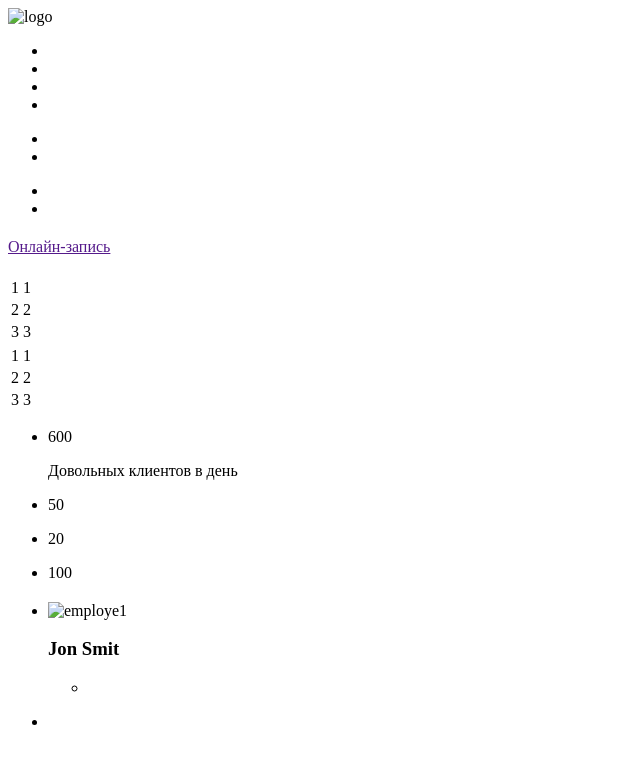
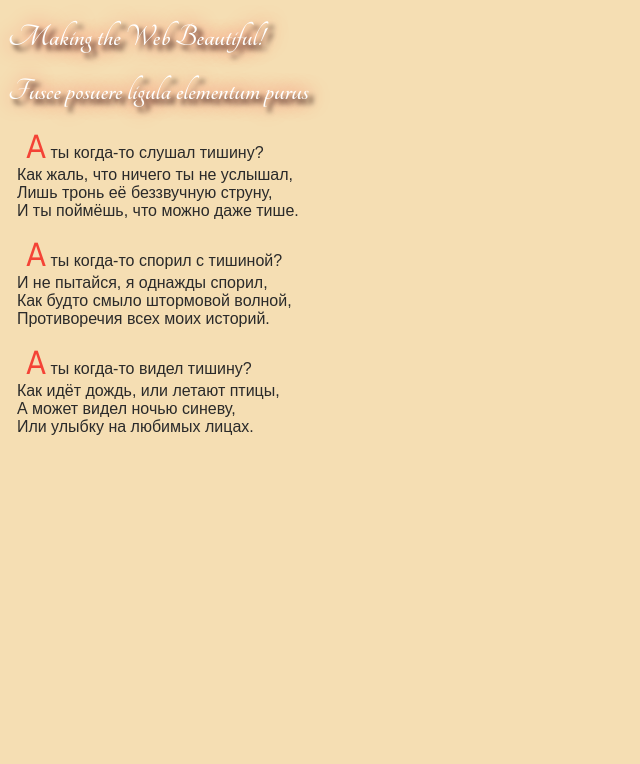
Before and after one commit to yvdanilenko/First, a plain HTML site: page index.html in a window 1280 px wide. Shown: the whole page, without its empty margins (0-640 px from the left). Drawn offline with Linux system fonts and the light colour scheme.

Commit message:
занятие 4

```diff
--- a/css/style.css
+++ b/css/style.css
@@ -1,4 +1,31 @@
-body{
-    background-color: brown;
-    color: #000;;
+body {
+  background-color: wheat;
+  color: #000;
 }
+
+.title {
+  color: #ffffff;
+  text-shadow: 2px 2px 4px #000000;
+}
+
+.title {
+  color: #ffffff;
+  text-shadow: 2px 2px 20px #ff0000, 5px 5px 5px #000000;
+}
+
+pre {
+  font-family: 'Arial', 'Helvetica', sans-serif;
+  color: #2a2a2a;
+  font-size: 16px;
+}
+
+pre::first-letter {
+  font-family: 'Tahoma', serif;
+  font-size: 32px;
+  color: #f44336;
+}
+
+pre::selection {
+  color: #ffffff;
+  background-color: #3f51b5;
+}
--- a/index.html
+++ b/index.html
@@ -5,140 +5,51 @@
     <meta http-equiv="X-UA-Compatible" content="IE=edge" />
     <meta name="viewport" content="width=device-width, initial-scale=1.0" />
     <title>first project</title>
+    <link rel="stylesheet" href="./css/style.css" />
+    <html>
+      <head>
+        <link
+          href="https://fonts.googleapis.com/css2?family=Tangerine:wght@700&display=swap"
+          rel="stylesheet"
+        />
+
+        <style>
+          .title {
+            font-family: 'Tangerine', cursive;
+          }
+        </style>
+      </head>
+      <body>
+        <h1 class="title">Making the Web Beautiful!</h1>
+      </body>
+    </html>
   </head>
 
   <body>
-    <!--header-->
-    <header>
-      <img src="" alt="logo" />
+    <h1 class="title">Fusce posuere ligula elementum purus</h1>
 
-      <nav>
-        <ul>
-          <li>
-            <a href="#" alt="оорпропрарпаппо"></a>
-          </li>
-          <li></li>
-          <li></li>
-          <li></li>
-        </ul>
+    <pre>
+  А ты когда-то слушал тишину?
+  Как жаль, что ничего ты не услышал,
+  Лишь тронь её беззвучную струну,
+  И ты поймёшь, что можно даже тише.
+</pre
+    >
 
-        <ul>
-          <li>
-            <a href="tel:+380971204323" alt="0971204323"></a>
-          </li>
-          <li>
-            <a href="#" alt="онлайн запись"></a>
-          </li>
-        </ul>
-      </nav>
-    </header>
-    <!-- main content img-->
-    <main>
-      <section>
-        <ul>
-          <li>
-            <img src="" alt="" />
-          </li>
-          <li>
-            <img src="" alt="" />
-          </li>
-        </ul>
-        <div>
-          <p></p>
-          <h2></h2>
-          <p></p>
-          <a href="">Онлайн-запись</a>
-        </div>
-      </section>
+    <pre>
+  А ты когда-то спорил с тишиной?
+  И не пытайся, я однажды спорил,
+  Как будто смыло штормовой волной,
+  Противоречия всех моих историй.
+</pre
+    >
 
-      <section>
-        <p></p>
-        <h2></h2>
-
-        <table>
-          <tr>
-            <td>1</td>
-            <td>1</td>
-          </tr>
-          <tr>
-            <td>2</td>
-            <td>2</td>
-          </tr>
-          <tr>
-            <td>3</td>
-            <td>3</td>
-          </tr>
-        </table>
-
-        <table>
-          <tr>
-            <td>1</td>
-            <td>1</td>
-          </tr>
-          <tr>
-            <td>2</td>
-            <td>2</td>
-          </tr>
-          <tr>
-            <td>3</td>
-            <td>3</td>
-          </tr>
-        </table>
-      </section>
-
-      <section>
-        <ul>
-          <li>
-            <p>600</p>
-            <p>Довольных клиентов в день</p>
-          </li>
-
-          <li>
-            <p>50</p>
-            <p></p>
-          </li>
-          <li>
-            <p>20</p>
-            <p></p>
-          </li>
-          <li>
-            <p>100</p>
-            <p></p>
-          </li>
-        </ul>
-
-        <div>
-          <p></p>
-          <h2></h2>
-          <p></p>
-        </div>
-      </section>
-
-      <section>
-        <p></p>
-        <h2></h2>
-        <ul>
-          <li>
-            <img src="./" alt="employe1" />
-            <h3>Jon Smit</h3>
-            <ul>
-              <li></li>
-            </ul>
-          </li>
-        </ul>
-      </section>
-
-      <section>
-        <!-- <h2></h2> -->
-        <p></p>
-        <ul>
-          <li></li>
-        </ul>
-      </section>
-    </main>
-
-    <footer>
-      <!--address contact info pay sysrem link on fb-->
-    </footer>
+    <pre>
+  А ты когда-то видел тишину?
+  Как идёт дождь, или летают птицы,
+  А может видел ночью синеву,
+  Или улыбку на любимых лицах.
+</pre
+    >
   </body>
 </html>
```
